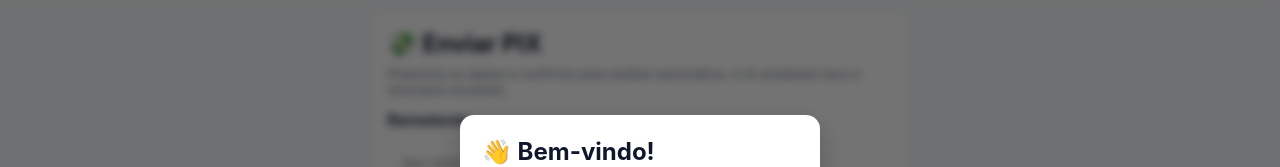
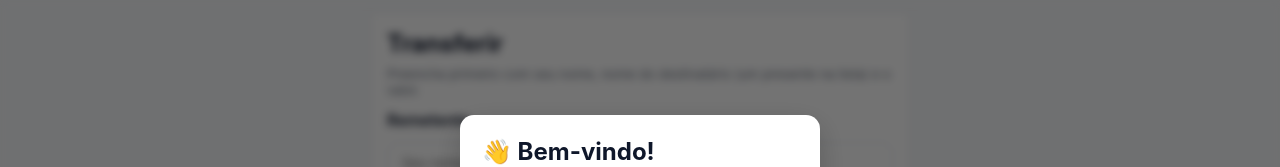
Before and after one commit to 1Kronovi1/pix_ai, a React (Create React App) app in the folder frontend/: page /enviar in a window 1280 px wide. Shown: the top 167 px of the page. Built offline with nearby package versions, Linux system fonts and the light colour scheme.

Commit message:
commit teste

```diff
--- a/frontend/src/index.css
+++ b/frontend/src/index.css
@@ -40,7 +40,7 @@
 }
 
 .icon {
-  color: rgba(231, 232, 236, 0.712);
+  color: rgba(231, 232, 236, 0.711);
 }
 
 .card {
--- a/frontend/src/pages/EnviarPix.jsx
+++ b/frontend/src/pages/EnviarPix.jsx
@@ -43,9 +43,9 @@
     <div style={{ minHeight: "80vh", padding: 12, display: "flex", justifyContent: "center" }}>
       <div style={{ width: "100%", maxWidth: 540 }}>
         <div className="card" style={{ padding: 16 }}>
-          <h2 style={{ margin: 0, marginBottom: 8 }}>💸 Enviar PIX</h2>
+          <h2 style={{ margin: 0, marginBottom: 8 }}>Transferir</h2>
           <p className="small" style={{ marginTop: 6, marginBottom: 12, color: "#6b7280" }}>
-            Preencha os dados e confirme para análise automática. A IA analisará risco e retornará resultado.
+            Preencha primeiro com seu nome, nome do destinatário (um presente na lista) e o valor.
           </p>
 
           {/* ===== FORMULÁRIO ===== */}
--- a/frontend/src/pages/Home.jsx
+++ b/frontend/src/pages/Home.jsx
@@ -4,6 +4,7 @@
 import { Link } from "react-router-dom";
 import { Home as HomeIcon, Send, History, CircleUser } from "lucide-react";
 import { CircleUserRound } from 'lucide-react';
+import catPng from '../images/cat.png'
 
 export default function Home() {
   const [saldo] = useState(3250.0);
@@ -76,6 +77,7 @@
               <div style={{ marginTop: 6 }} className="small">Sem transações</div>
             )}
           </div>
+
         </div>
       </div>
 
```
Also changed, not shown: frontend/src/images/cat.png (added).
